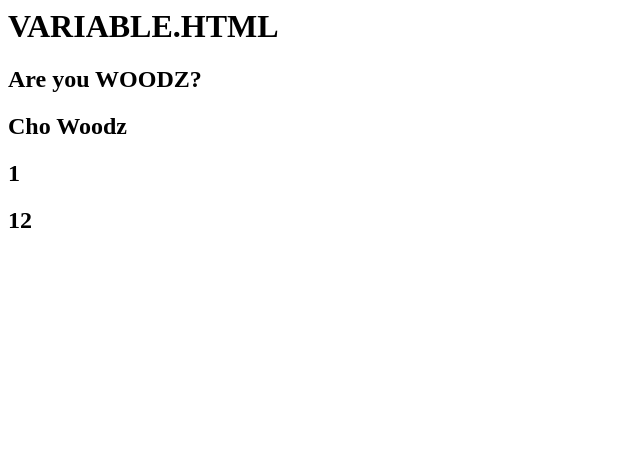
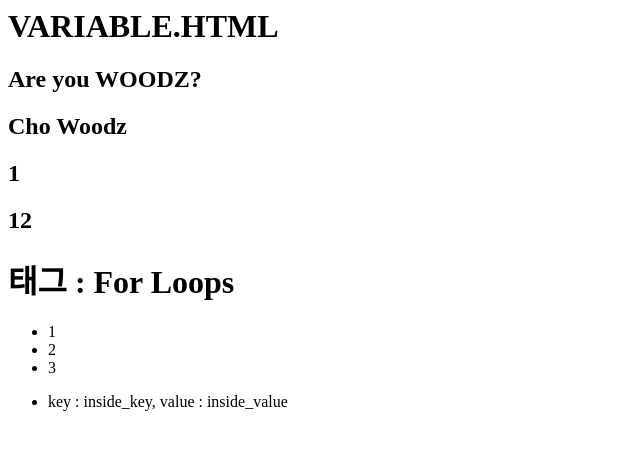
Before and after one commit to Ahram-Jeong/django-basic, a Django app: page /my_app/variable/ in a window 1280 px wide. Shown: the top 450 px of the page, without its empty margins (0-640 px from the left). Run offline with Django 5.2, Linux system fonts and the light colour scheme; parts of the project's set-up code (start-up, migrations or seed data) failed here and were passed over.

Commit message:
20240802 - Templates : Tags - for loops

```diff
--- a/my_app/templates/my_app/variable.html
+++ b/my_app/templates/my_app/variable.html
@@ -13,5 +13,22 @@
     <h2>{{ some_list.0 }}</h2> <!-- some_list의 0번째 인데스 값 1 -->
     <h2>{{ some_dict.inside_key | length }}</h2>
     <h2>{# 주석 입니다:) #}</h2>
+    <!-- For Loops -->
+    <h1>태그 : For Loops</h1>
+    <ul>
+        {% for i in some_list %}
+            <li>
+                {{ i }}
+            </li>
+        {% endfor %}
+    </ul>
+
+    <ul>
+        {% for k, v in some_dict.items %}
+            <li>
+                key : {{ k }}, value : {{ v }}
+            </li>
+        {% endfor %}
+    </ul>
 </body>
 </html>
```
